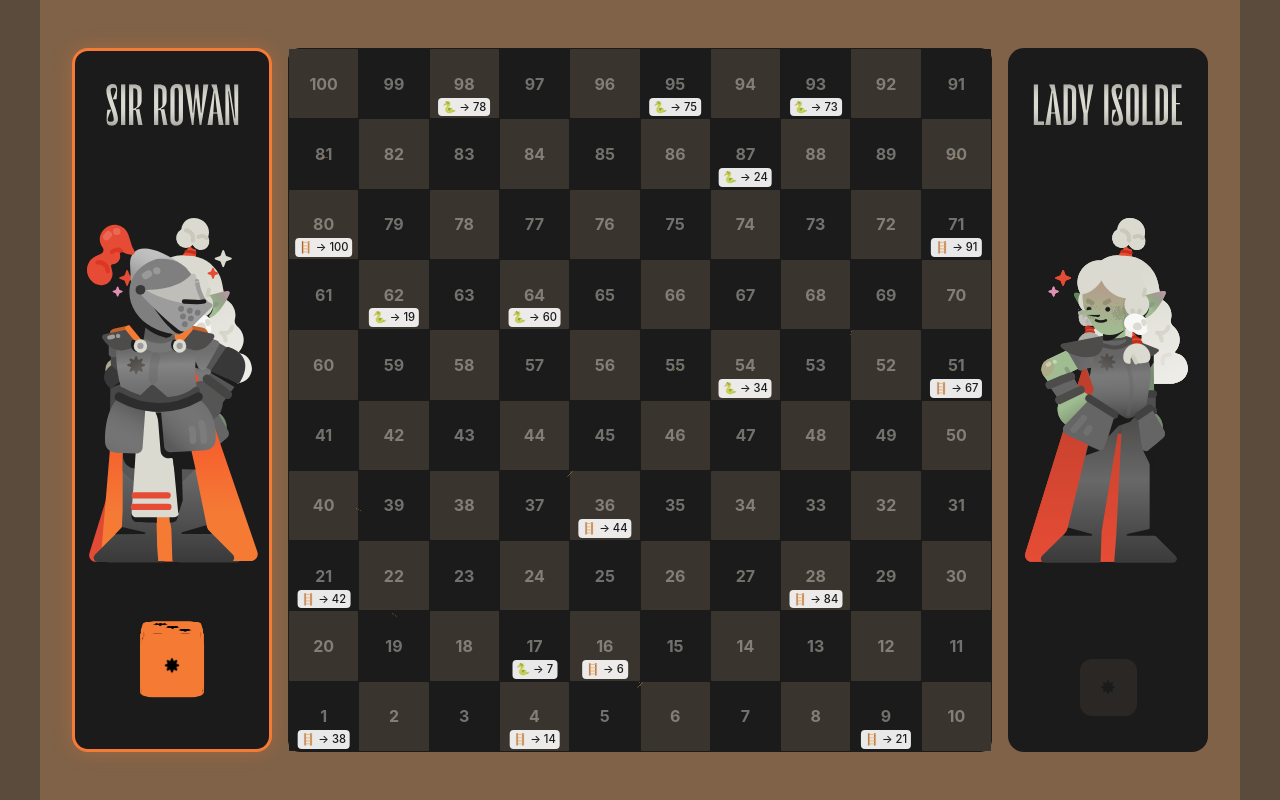
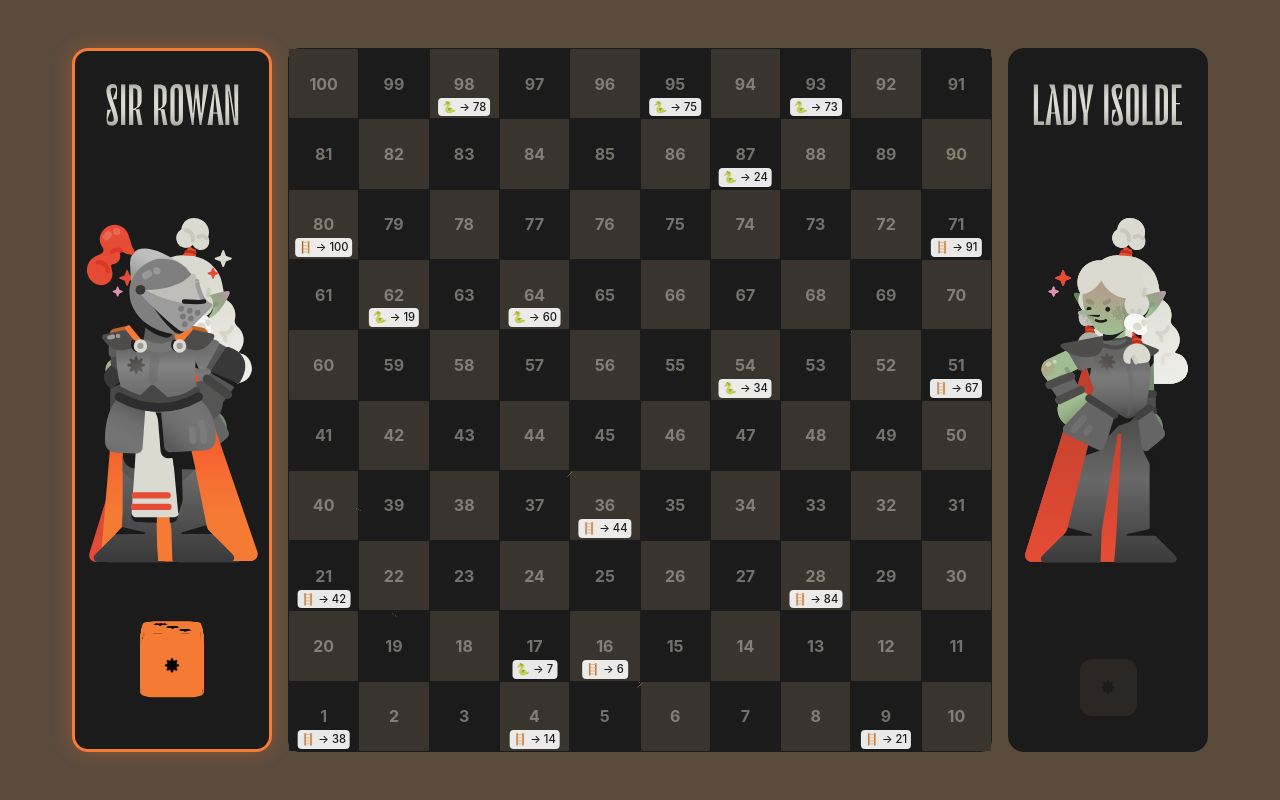
Before and after one commit to shandonwayne/ropes-and-ramparts, a React (Vite) app: page / in a window 1280 px wide. Built offline with nearby package versions, Linux system fonts and the light colour scheme; a web font is replaced by a local one.

Commit message:
Updated ChutesLadders.css

```diff
--- a/src/ChutesLadders.css
+++ b/src/ChutesLadders.css
@@ -73,7 +73,7 @@ body {
   flex-direction: column;
   justify-content: center;
   gap: var(--space-xl);
-  background: var(--Wyrmwood);
+  background: #5B4B3D;
 }
 
 /* Game Header */
```
